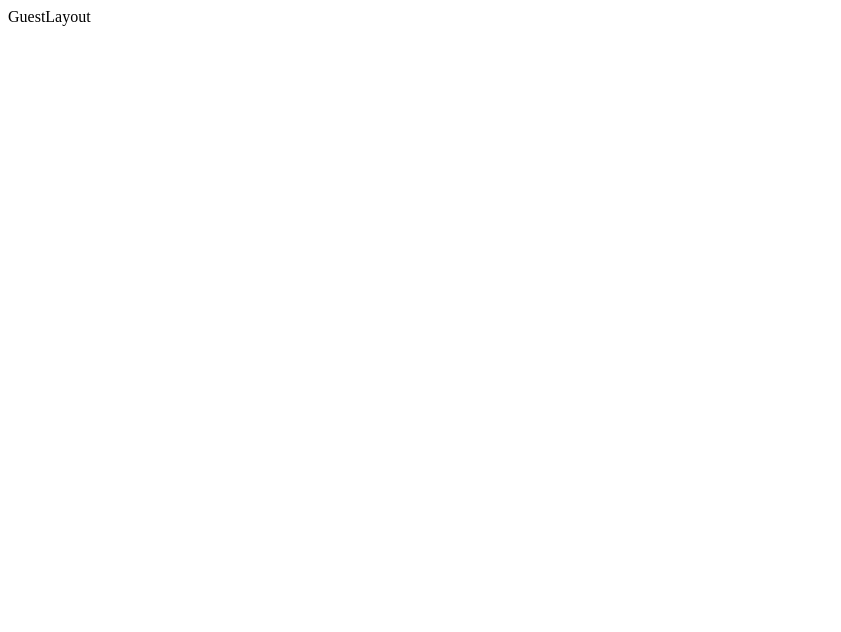
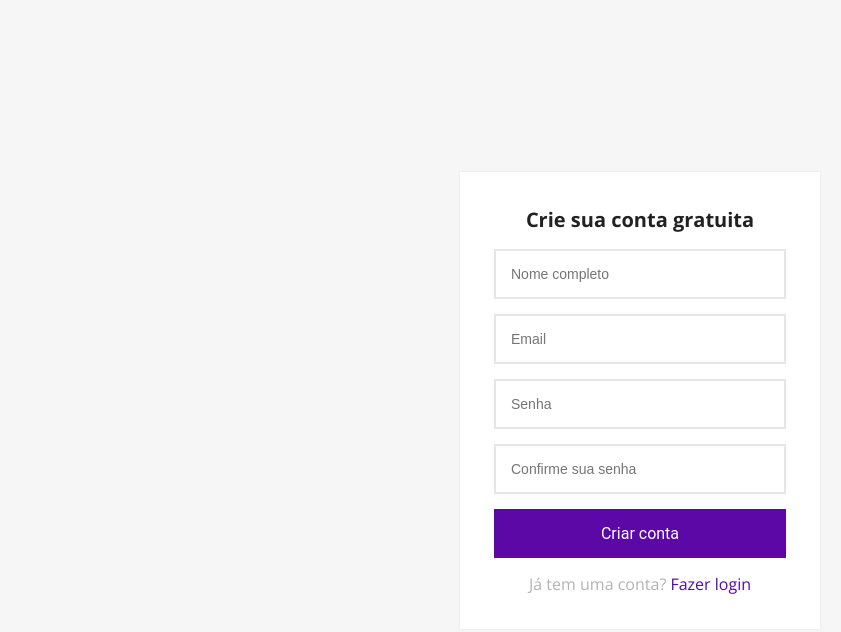
Before and after one commit to csarfau/BookNest, a React (Vite) app in the folder frontend/: page /signup in a window 1280 px wide. Shown: the top 632 px of the page, without its empty margins (0-841 px from the left). Built offline with nearby package versions, Linux system fonts and the light colour scheme.

Commit message:
Basic of the SignUp and Guest pages, some styles to enhancements later

```diff
--- a/frontend/src/components/GuestLayout.tsx
+++ b/frontend/src/components/GuestLayout.tsx
@@ -1,7 +1,16 @@
+import { Navigate, Outlet } from "react-router-dom";
+import { useUser } from "../contexts/UserContext";
+
 export default function GuestLayout() {
+  const { token } = useUser();
+
+  if(token) {
+    return <Navigate to="/" />
+  }
+
   return (
     <div>
-      GuestLayout
+      <Outlet />
     </div>
   );
 }
--- a/frontend/src/index.css
+++ b/frontend/src/index.css
@@ -0,0 +1,243 @@
+@import url('https://fonts.googleapis.com/css2?family=Open+Sans:ital,wght@0,300;0,400;0,500;0,600;0,700;0,800;1,300;1,400;1,500;1,600;1,700;1,800&display=swap');
+
+* {
+    box-sizing: border-box;
+}
+html, body, #root, #defaultLayout, #guestLayout {
+    min-height: 100vh;
+}
+
+h1, h2, h3, h4, h5, h6, p {
+    margin: 0;
+}
+
+body {
+    font-family: 'Open Sans', sans-serif;
+    margin: 0;
+    padding: 0;
+    font-size: 14px;
+    color: #212121;
+    background-color: #f6f6f6;
+}
+
+input {
+    outline: 0;
+    background: #ffffff;
+    width: 100%;
+    border: 2px solid #e6e6e6;
+    margin: 0 0 15px;
+    padding: 15px;
+    box-sizing: border-box;
+    font-size: 14px;
+    transition: all 0.3s;
+}
+
+input:focus {
+    border-color: #5b08a7;
+}
+
+.btn,
+.btn-add,
+.btn-edit,
+.btn-delete {
+    font-family: "Roboto", sans-serif;
+    outline: 0;
+    background: #5b08a7;
+    border: 0;
+    text-decoration: none;
+    padding: 15px;
+    color: #FFFFFF;
+    font-size: 16px;
+    -webkit-transition: all 0.3 ease;
+    transition: all 0.3 ease;
+    cursor: pointer;
+}
+
+.btn-block {
+    width: 100%;
+}
+
+.btn-add,
+.btn-edit,
+.btn-delete{
+    padding: 0.5rem 0.75rem;
+    font-size: 14px;
+    border-radius: 4px;
+}
+.btn-add {
+    background-color: #00a762;
+}
+.btn-delete {
+    background-color: #b72424;
+}
+
+.btn-logout {
+    text-decoration: none;
+    padding: 0.75rem 1.5rem;
+    color: #212121;
+    transition: all 0.3s;
+    border-radius: 6px;
+}
+.btn-logout:hover {
+    background-color: rgba(0, 0, 0, 0.1);
+}
+
+.btn:hover,
+.btn:active,
+.btn:focus {
+    background: #5b08a7;
+}
+
+.text-center {
+    text-align: center;
+}
+
+table {
+    width: 100%;
+    border-spacing: 0;
+    border-collapse: collapse;
+}
+
+table > thead > tr > th {
+    text-align: left;
+    padding: 0.5rem 0.5rem;
+    background-color: #efefef;
+}
+
+table > tbody > tr > td {
+    padding: 0.5rem 0.5rem;
+    border-bottom: 1px solid #efefef;
+    white-space: nowrap;
+}
+
+.card {
+    background-color: #FFF;
+    border-radius: 0.5rem;
+    box-shadow: 1px 1px 3px rgba(0, 0, 0, 0.1);
+    padding: 1.25rem 1.5rem;
+    margin-bottom: 1rem;
+    margin-top: 0.5rem;
+}
+
+.alert {
+    padding: 1rem;
+    background-color: #ff4040;
+    color: white;
+    border-radius: 0.5rem;
+    margin-bottom: 1rem;
+}
+
+.notification {
+    position: fixed;
+    right: 1rem;
+    bottom: 1rem;
+    z-index: 100;
+    padding: 1rem 1.5rem;
+    background-color: #00a762;
+    color: white;
+    border-radius: 0.5rem;
+}
+
+/* Login/Signup forms*/
+
+.login-signup-form {
+    height: 100vh;
+    display: flex;
+    justify-content: center;
+    align-items: center;
+}
+
+.login-signup-form .form {
+    width: 360px;
+    position: relative;
+    z-index: 1;
+    background: #FFFFFF;
+    max-width: 360px;
+    padding: 34px;
+    box-shadow: 0 0 2px 0 rgba(0, 0, 0, 0.1);
+}
+
+.login-signup-form .title {
+    font-size: 20px;
+    margin-bottom: 1rem;
+    text-align: center;
+}
+
+.login-signup-form .form .message {
+    margin: 15px 0 0;
+    color: #b3b3b3;
+    font-size: 16px;
+    text-align: center;
+}
+
+.login-signup-form .form .message a {
+    color: #5b08a7;
+    text-decoration: none;
+}
+
+/* Login/Signup form */
+
+
+#defaultLayout {
+    display: flex;
+}
+
+#defaultLayout aside {
+    width: 240px;
+    background-color: #5b08a7;
+    padding: 1rem
+}
+
+#defaultLayout aside > a {
+    display: block;
+    padding: 0.75rem 1rem;
+    border-radius: 6px;
+    color: white;
+    text-decoration: none;
+    transition: all 0.2s;
+}
+
+#defaultLayout aside > a:hover {
+    background-color: rgba(0, 0, 0, 0.2);
+}
+
+#defaultLayout .content {
+    flex: 1;
+}
+
+#defaultLayout header {
+    height: 80px;
+    padding: 2rem 3rem;
+    background-color: white;
+    box-shadow: 1px 1px 2px rgba(0, 0, 0, 0.2);
+    display: flex;
+    justify-content: space-between;
+    align-items: center;
+}
+
+#defaultLayout main {
+    padding: 2rem;
+}
+
+.animated {
+    -webkit-animation-duration: 0.3s;
+    animation-duration: 0.3s;
+    -webkit-animation-fill-mode: both;
+    animation-fill-mode: both;
+}
+
+.fadeInDown {
+    -webkit-animation-name: fadeInDown;
+    animation-name: fadeInDown;
+}
+
+@keyframes fadeInDown {
+    0% {
+        opacity: 0;
+        transform: translateY(-20px);
+    }
+    100% {
+        opacity: 1;
+        transform: translateY(0);
+    }
+}
--- a/frontend/src/views/SignUp.tsx
+++ b/frontend/src/views/SignUp.tsx
@@ -1,7 +1,26 @@
+import { Link } from "react-router-dom";
+
 export default function SignUp() {
+
+  const onSubmit = (e: React.FormEvent<HTMLFormElement>) => {
+    e.preventDefault();
+  }
+
   return (
-    <div>
-      SignUp
+    <div className="login-signup-form animated fadeInDown">
+    <div className="form">
+      <form onSubmit={onSubmit}>
+        <h1 className="title">Crie sua conta gratuita</h1>
+        <input placeholder="Nome completo"/>
+        <input type="email" placeholder="Email"/>
+        <input type="password" placeholder="Senha"/>
+        <input type="password_confirmation" placeholder="Confirme sua senha"/>
+        <button className="btn btn-block">Criar conta</button>
+        <p className="message">
+          Já tem uma conta? <Link to="/login">Fazer login</Link>
+        </p>
+      </form>
     </div>
+  </div>
   );
 }
```
